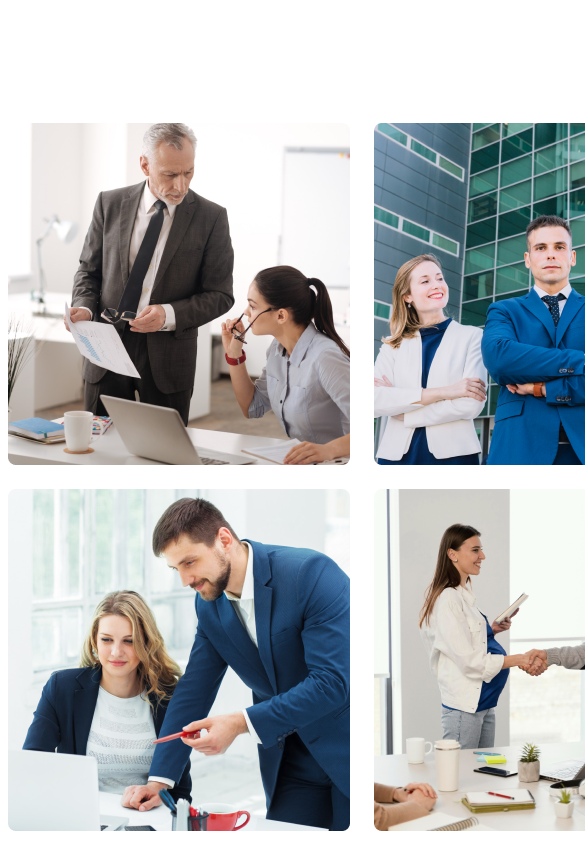
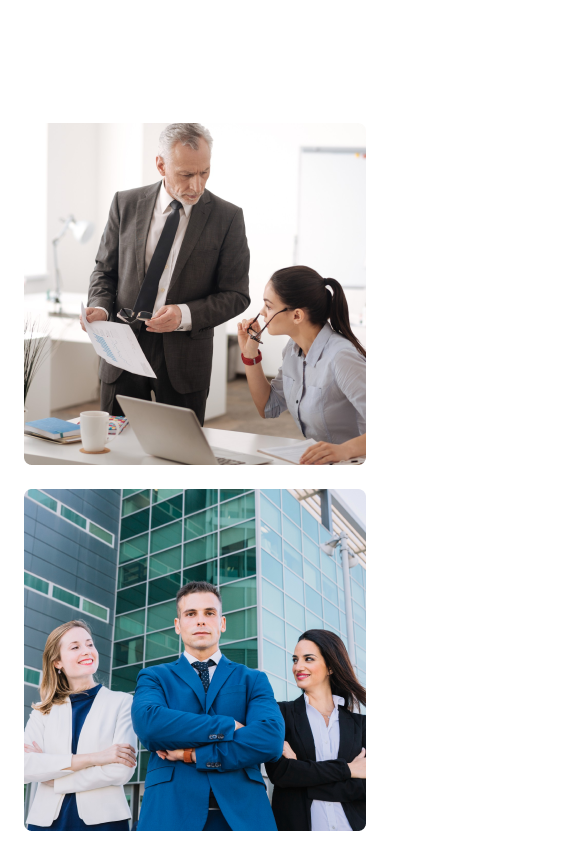
Before and after one commit to Balanced0/g3-architects-website, a plain HTML site: page index.html in a window 390 px wide. Shown: the part 1240-2084 px from the top of the page, 585 px wide, since content can reach past the window. Drawn offline with nearby package versions, Linux system fonts and the light colour scheme.

Commit message:
Made the team section responsive

```diff
--- a/styles/architects.css
+++ b/styles/architects.css
@@ -104,7 +104,18 @@
     margin-bottom: 32px;
 }
 @media screen and (max-width: 576px){
-    .navbar, .nav-links{
+    .navbar, .nav-links, .teams{
+        flex-direction: column;
+    }
+    .team-images{
+        grid-template-columns: repeat(1, 1fr);
+    }
+}
+@media screen and (min-width: 576px) and (max-width: 768px){
+    .team-images{
+        grid-template-columns: repeat(2, 1fr);
+    }
+    .teams{
         flex-direction: column;
     }
 }
```
